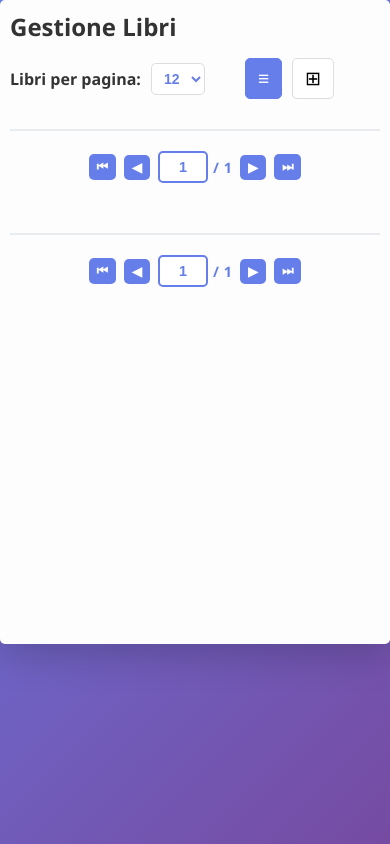
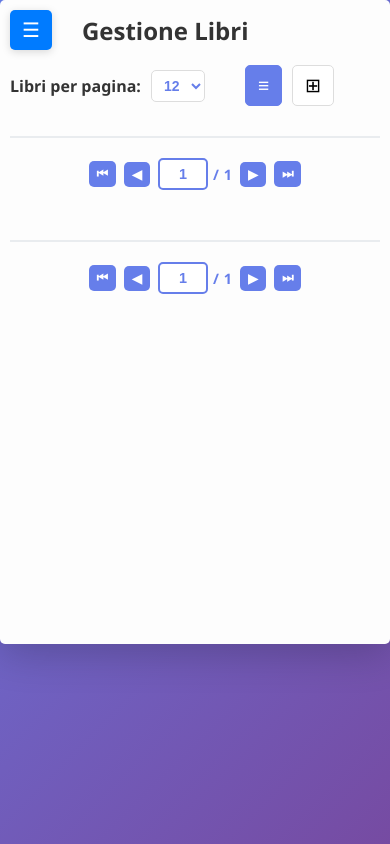
Before and after one commit to giovortu/urania-web, a website: page public/index.html in a window 390 px wide. Drawn offline with Linux system fonts and the light colour scheme; no server answers.

```diff
--- a/public/index.html
+++ b/public/index.html
@@ -8,7 +8,6 @@
 </head>
 <body>
     <div class="container">
-
 
         <div class="main-content">
             <!-- Sidebar Filtri -->
@@ -66,7 +65,10 @@
                 <!-- Book List -->
                 <section id="books-list-section" class="books-section">
                     <div class="books-header">
-                        <h2>Gestione Libri</h2>
+                        <div class="header-title-group">
+                            <button id="menu-toggle" class="menu-toggle" title="Apri filtri">☰</button>
+                            <h2>Gestione Libri</h2>
+                        </div>
                         <div class="header-controls">
                             <div class="pagination-items-select">
                                 <label for="items-per-page">Libri per pagina:</label>
--- a/public/styles.css
+++ b/public/styles.css
@@ -40,14 +40,25 @@
 
 .menu-toggle {
     display: none;
-    position: absolute;
-    left: 20px;
-    background: none;
+    background: #007bff;
     border: none;
     color: white;
-    font-size: 24px;
+    font-size: 20px;
     cursor: pointer;
-    padding: 10px;
+    padding: 8px 12px;
+    border-radius: 5px;
+    margin-right: 15px;
+    box-shadow: 0 2px 8px rgba(0,0,0,0.15);
+    transition: background-color 0.2s;
+    flex-shrink: 0;
+}
+
+.menu-toggle:hover {
+    background: #0056b3;
+}
+
+.menu-toggle:active {
+    background: #004494;
 }
 
 .main-content {
@@ -246,8 +257,15 @@
     margin-bottom: 20px;
 }
 
+.header-title-group {
+    display: flex;
+    align-items: center;
+    gap: 15px;
+}
+
 .books-header h2 {
     color: #333;
+    margin: 0;
 }
 
 .header-controls {
```
